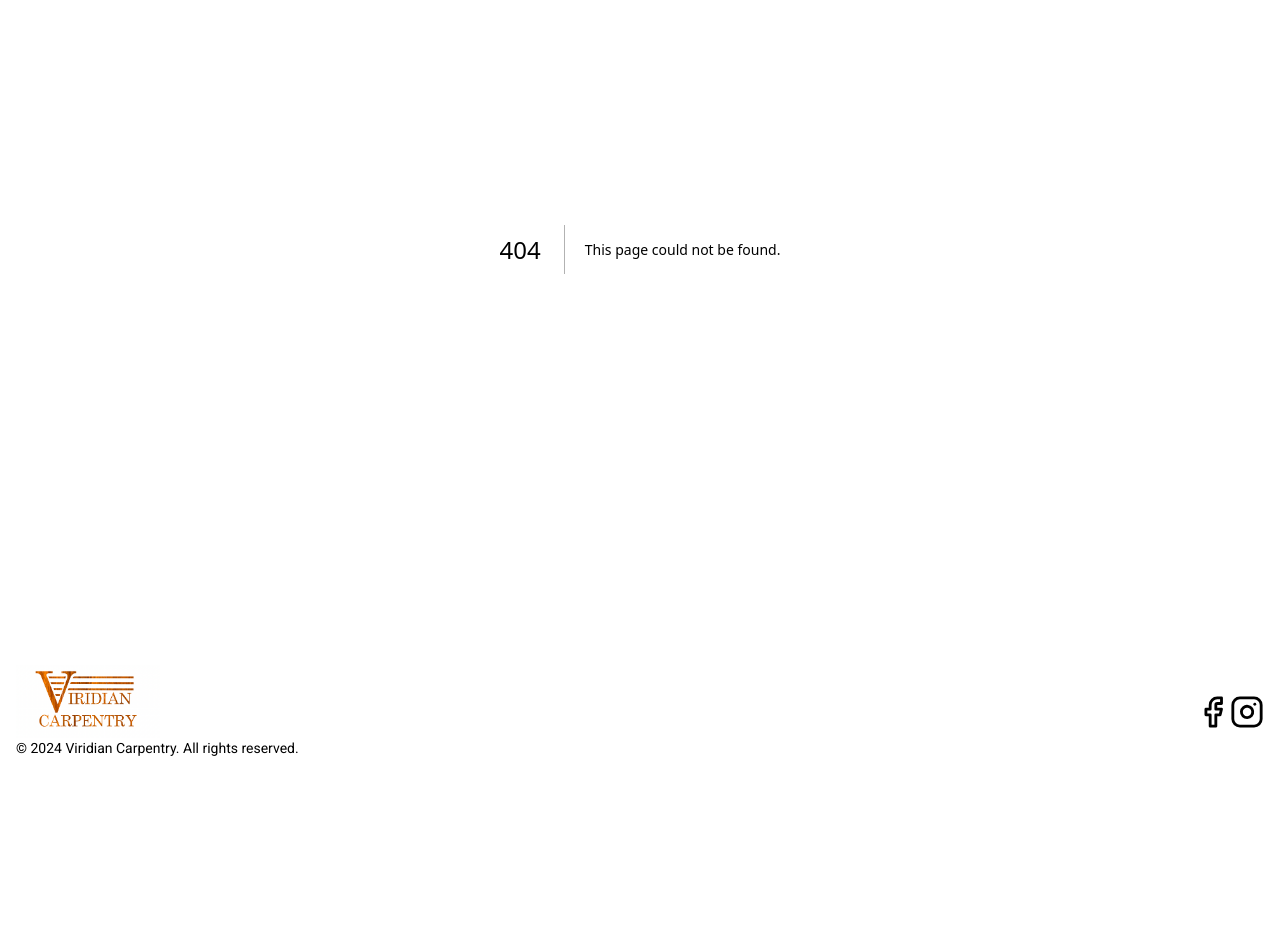
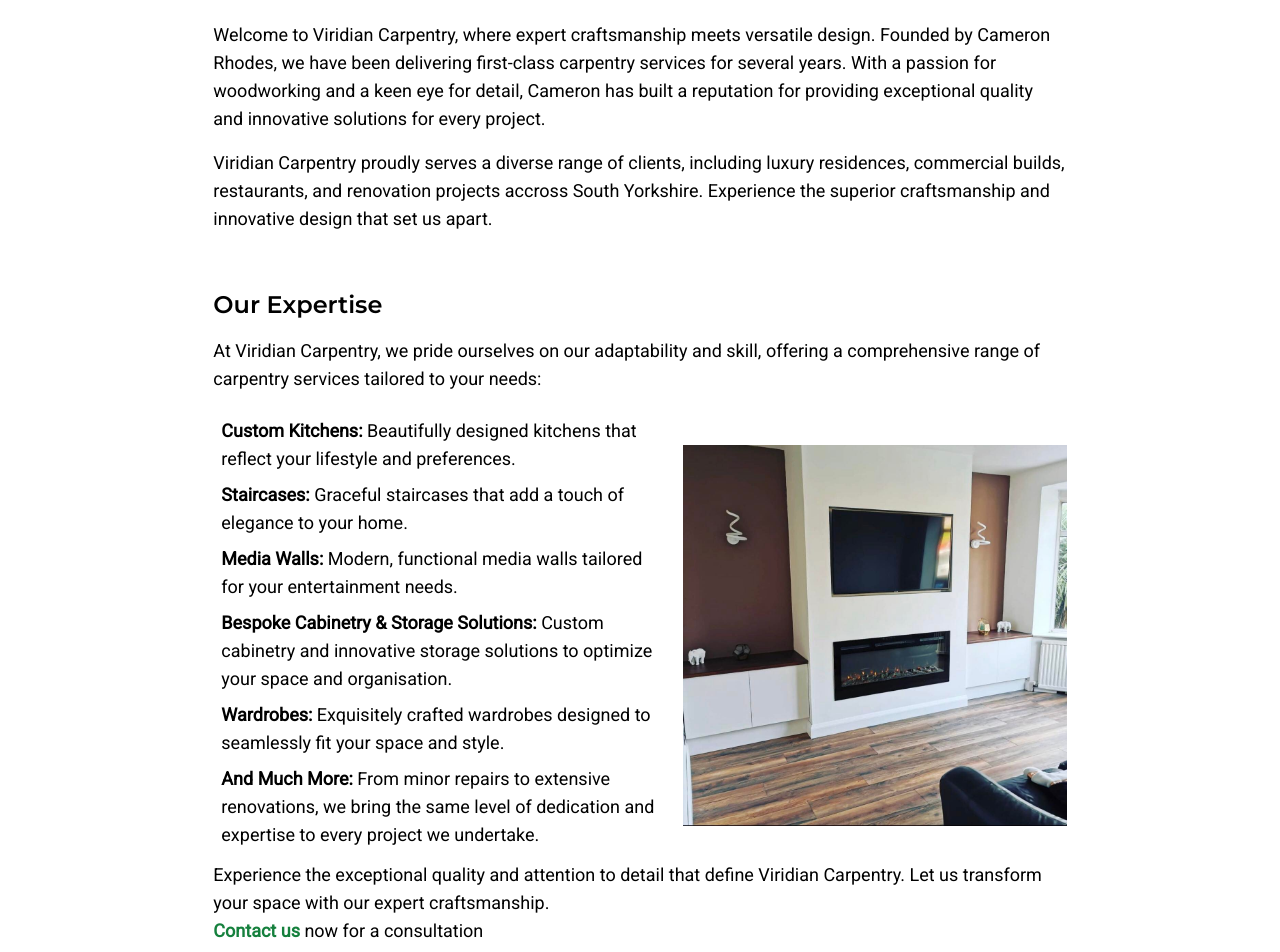
Before and after one commit to Szoph/Viridian, a Next.js app: page /about in a window 1280 px wide. Before the commit this address had no page. Shown: the part 340-1292 px from the top of the page. Before the commit the page ends 1114 px from the top, so only its background shows below. Built offline with nearby package versions, Linux system fonts and the light colour scheme.

Commit message:
added text, photo and link to contact

```diff
--- /dev/null
+++ b/app/about/page.jsx
@@ -0,0 +1,12 @@
+import React from 'react'
+import AboutPage from '../../components/AboutComponents/AboutPage'
+
+const About = () => {
+  return (
+    <>
+      <AboutPage />
+    </>
+  )
+}
+
+export default About
--- /dev/null
+++ b/components/AboutComponents/AboutPage.jsx
@@ -0,0 +1,40 @@
+import React from 'react'
+import {Montserrat} from 'next/font/google'
+import { Drill } from 'lucide-react'
+
+const mont = Montserrat({subsets: ['latin'], weight: ['500', '600', '700', '800', '900']})
+
+const AboutPage = () => {
+  return (
+    <div className='w-full flex items-center justify-center flex-col text-lg py-14'>
+        <h2 className={`${mont.className} text-6xl font-semibold pb-14`}>About Us</h2>
+
+        <div className='w-2/3'>
+        <p className='text-lg'>Welcome to Viridian Carpentry, where expert craftsmanship meets versatile design. Founded by Cameron Rhodes, we have been delivering first-class carpentry services for several years. With a passion for woodworking and a keen eye for detail, Cameron has built a reputation for providing exceptional quality and innovative solutions for every project.</p>
+        <p className='py-4 '>Viridian Carpentry proudly serves a diverse range of clients, including luxury residences, commercial builds, restaurants, and renovation projects accross South Yorkshire. Experience the superior craftsmanship and innovative design that set us apart.</p>
+        </div>
+
+        <div className='w-2/3 mt-10'>
+            <h8 className={`${mont.className} text-2xl font-semibold`}>Our Expertise</h8>
+            <p className='py-4'>At Viridian Carpentry, we pride ourselves on our adaptability and skill, offering a comprehensive range of carpentry services tailored to your needs:</p>
+            <div className='flex justify-center items-center flex-col md:flex-col lg:flex-row'>
+            <ul className='p-2'>
+                <li className='pb-2'><span className='font-semibold'>Custom Kitchens:</span> Beautifully designed kitchens that reflect your lifestyle and preferences.</li>
+                <li className='pb-2'><span className='font-semibold'>Staircases:</span> Graceful staircases that add a touch of elegance to your home.</li>
+                <li className='pb-2'><span className='font-semibold'>Media Walls:</span> Modern, functional media walls tailored for your entertainment needs.</li>
+                <li className='pb-2'><span className='font-semibold'>Bespoke Cabinetry & Storage Solutions:</span> Custom cabinetry and innovative storage solutions to optimize your space and organisation.</li>
+                <li className='pb-2'><span className='font-semibold'>Wardrobes:</span> Exquisitely crafted wardrobes designed to seamlessly fit your space and style.</li>
+                <li className='pb-1'><span className='font-semibold'>And Much More:</span> From minor repairs to extensive renovations, we bring the same level of dedication and expertise to every project we undertake.</li>
+            </ul>
+            <div className='w-full ml-2'>
+                <img src='/Other/Other2.jpg' className='w-96 min-w-96'/>
+            </div>
+            </div>
+            <p>Experience the exceptional quality and attention to detail that define Viridian Carpentry. Let us transform your space with our expert craftsmanship. </p>
+            <p><a className='font-extrabold text-green-700 hover:cursor-pointer ' href='/contact'>Contact us</a> now for a consultation</p>
+        </div>
+    </div>
+  )
+}
+
+export default AboutPage
--- a/components/HeaderFooter/Footer.jsx
+++ b/components/HeaderFooter/Footer.jsx
@@ -8,8 +8,8 @@ const Footer = () => {
         <p className='text-sm'>© 2024 Viridian Carpentry. All rights reserved.</p>
       </div>
       <div className='flex flex-row'>
-      <svg xmlns="http://www.w3.org/2000/svg" width="34" height="34" viewBox="0 0 24 24" fill="none" stroke="currentColor" stroke-width="2" stroke-linecap="round" stroke-linejoin="round" class="lucide lucide-facebook"><path d="M18 2h-3a5 5 0 0 0-5 5v3H7v4h3v8h4v-8h3l1-4h-4V7a1 1 0 0 1 1-1h3z"/></svg>
-      <svg xmlns="http://www.w3.org/2000/svg" width="34" height="34" viewBox="0 0 24 24" fill="none" stroke="currentColor" stroke-width="2" stroke-linecap="round" stroke-linejoin="round" class="lucide lucide-instagram"><rect width="20" height="20" x="2" y="2" rx="5" ry="5"/><path d="M16 11.37A4 4 0 1 1 12.63 8 4 4 0 0 1 16 11.37z"/><line x1="17.5" x2="17.51" y1="6.5" y2="6.5"/></svg>
+      <svg xmlns="http://www.w3.org/2000/svg" width="34" height="34" viewBox="0 0 24 24" fill="none" stroke="currentColor" strokeWidth="2" strokeLinecap="round" strokeLinejoin="round" className="lucide lucide-facebook"><path d="M18 2h-3a5 5 0 0 0-5 5v3H7v4h3v8h4v-8h3l1-4h-4V7a1 1 0 0 1 1-1h3z"/></svg>
+      <svg xmlns="http://www.w3.org/2000/svg" width="34" height="34" viewBox="0 0 24 24" fill="none" stroke="currentColor" strokeWidth="2" strokeLinecap="round" strokeLinejoin="round" className="lucide lucide-instagram"><rect width="20" height="20" x="2" y="2" rx="5" ry="5"/><path d="M16 11.37A4 4 0 1 1 12.63 8 4 4 0 0 1 16 11.37z"/><line x1="17.5" x2="17.51" y1="6.5" y2="6.5"/></svg>
       </div>
     </footer>
   )
--- a/package.json
+++ b/package.json
@@ -11,6 +11,7 @@
   "dependencies": {
     "@react-google-maps/api": "^2.19.3",
     "bootstrap": "^5.3.3",
+    "lucide-react": "^0.395.0",
     "next": "14.2.3",
     "react": "^18",
     "react-dom": "^18",
```
Also changed, not shown: 1 other file (tests, documents, lock files or other folders).
